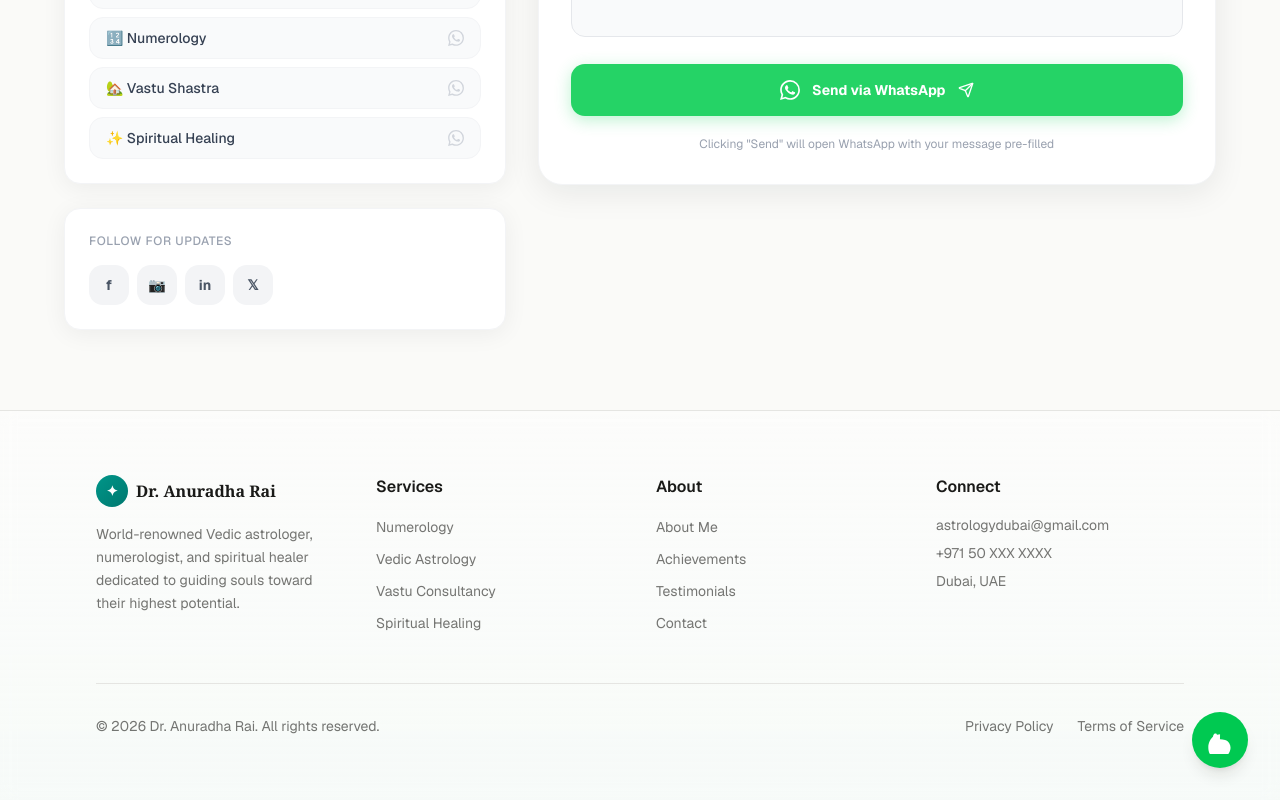
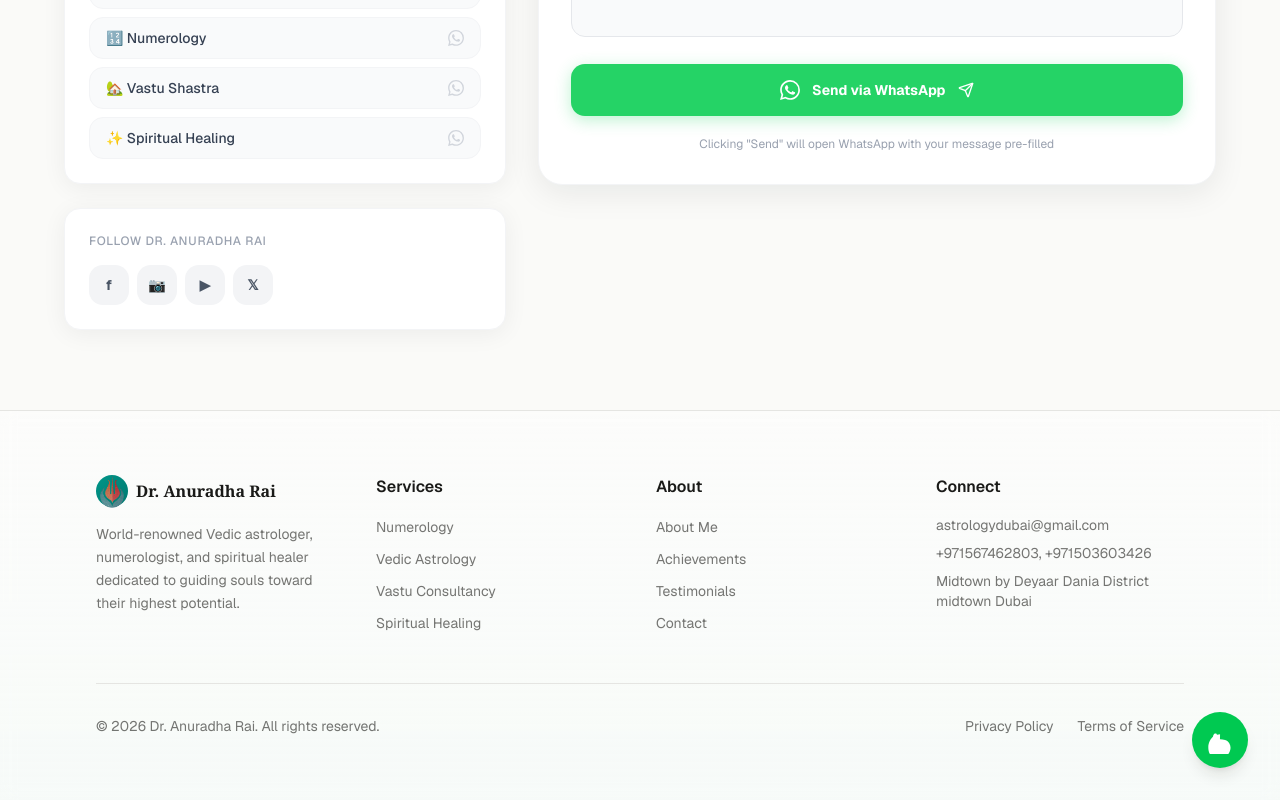
Before and after one commit to gulshanky1/dranu00, a Next.js app: page / in a window 1280 px wide. Shown: the part 6318-7118 px from the top of the page. Built offline with nearby package versions, Linux system fonts and the light colour scheme.

Commit message:
update social links and contact information

```diff
--- a/components/contact.tsx
+++ b/components/contact.tsx
@@ -194,24 +194,28 @@ ${formData.message}`
 
             {/* Social links */}
             <div className="rounded-2xl bg-white border border-gray-100 shadow-[0_4px_24px_oklch(0.2_0.01_200/0.06)] p-6">
-              <p className="text-xs text-gray-400 mb-4 font-medium uppercase tracking-wider">Follow for Updates</p>
+              <p className="text-xs text-gray-400 mb-4 font-medium uppercase tracking-wider">Follow Dr. Anuradha Rai</p>
               <div className="flex gap-2">
                 {[
-                  { label: 'f', color: 'hover:bg-blue-600', title: 'Facebook' },
-                  { label: '📷', color: 'hover:bg-pink-600', title: 'Instagram' },
-                  { label: 'in', color: 'hover:bg-blue-700', title: 'LinkedIn' },
-                  { label: '𝕏', color: 'hover:bg-gray-900', title: 'Twitter/X' },
+                  { label: 'f', color: 'hover:bg-blue-600', title: 'Facebook', url: 'https://www.facebook.com/p/Dr-Anuradha-Rai-Astrologer-100077443485606/' },
+                  { label: '📷', color: 'hover:bg-pink-600', title: 'Instagram', url: 'https://www.instagram.com/raianuradha/' },
+                  { label: '▶', color: 'hover:bg-red-600', title: 'YouTube', url: 'https://www.youtube.com/@dr.anuradharai/about' },
+                  { label: '𝕏', color: 'hover:bg-gray-900', title: 'Twitter/X', url: 'https://x.com/dubaiastrologer' },
                 ].map((s) => (
-                  <button
+                  <a
                     key={s.title}
+                    href={s.url}
+                    target="_blank"
+                    rel="noopener noreferrer"
                     aria-label={s.title}
                     className={`w-10 h-10 rounded-xl bg-gray-100 text-gray-600 ${s.color} hover:text-white transition-all duration-200 flex items-center justify-center text-sm font-bold`}
                   >
                     {s.label}
-                  </button>
+                  </a>
                 ))}
               </div>
             </div>
+
           </div>
 
           {/* ── Right: WhatsApp Form ── */}
--- a/components/footer.tsx
+++ b/components/footer.tsx
@@ -1,4 +1,6 @@
 'use client'
+
+import Image from "next/image"
 
 export function Footer() {
   const currentYear = new Date().getFullYear()
@@ -12,7 +14,7 @@ export function Footer() {
           <div className="space-y-4">
             <div className="flex items-center gap-2">
               <div className="w-8 h-8 rounded-full bg-gradient-to-br from-teal-600 to-teal-700 flex items-center justify-center text-white text-sm font-bold">
-                ✦
+                <Image src="/logo.png" alt="Logo" width={24} height={24} className="rounded-full" />
               </div>
               <span className="font-serif font-bold text-foreground">
                 Dr. Anuradha Rai
@@ -67,10 +69,10 @@ export function Footer() {
               </li>
               <li>
                 <a href="tel:+971" className="hover:text-teal-600 transition-colors">
-                  +971 50 XXX XXXX
+                  +971567462803,  +971503603426
                 </a>
               </li>
-              <li>Dubai, UAE</li>
+              <li>Midtown by Deyaar Dania  District midtown Dubai</li>
             </ul>
           </div>
         </div>
```
